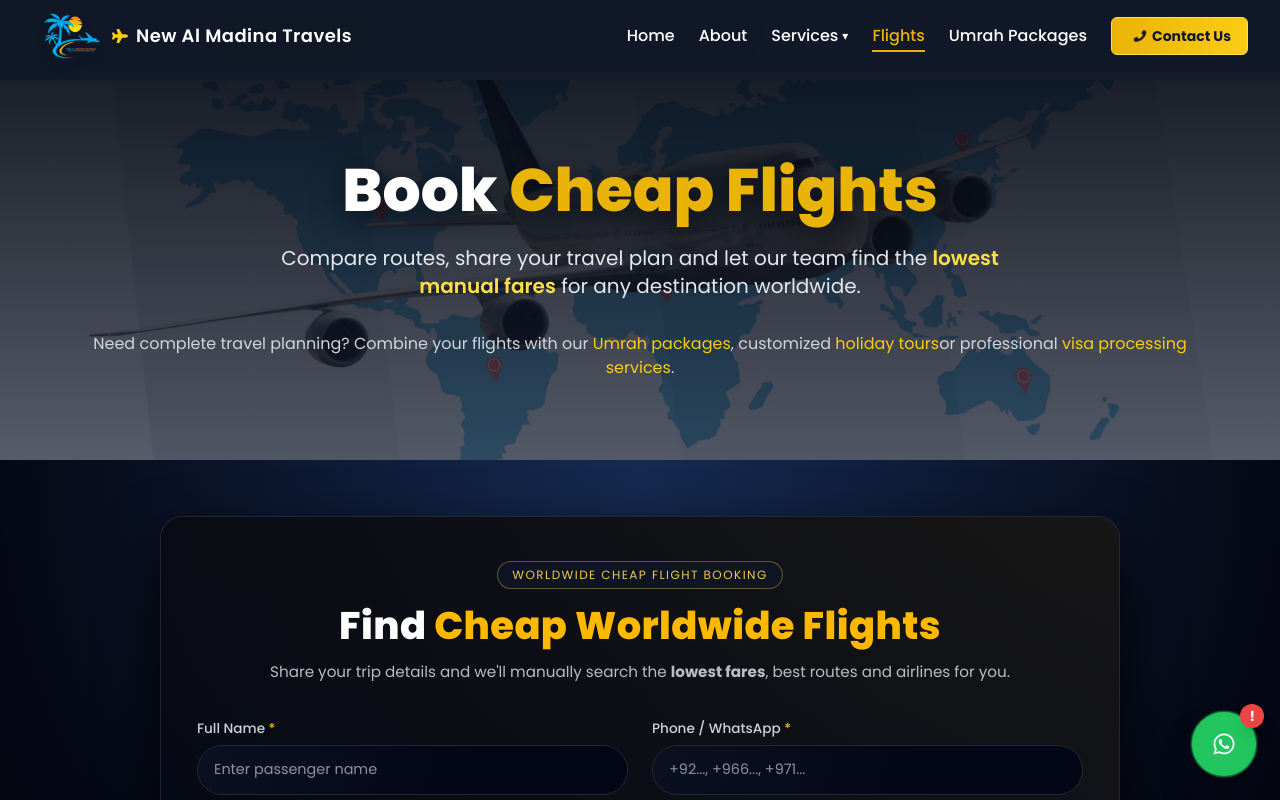
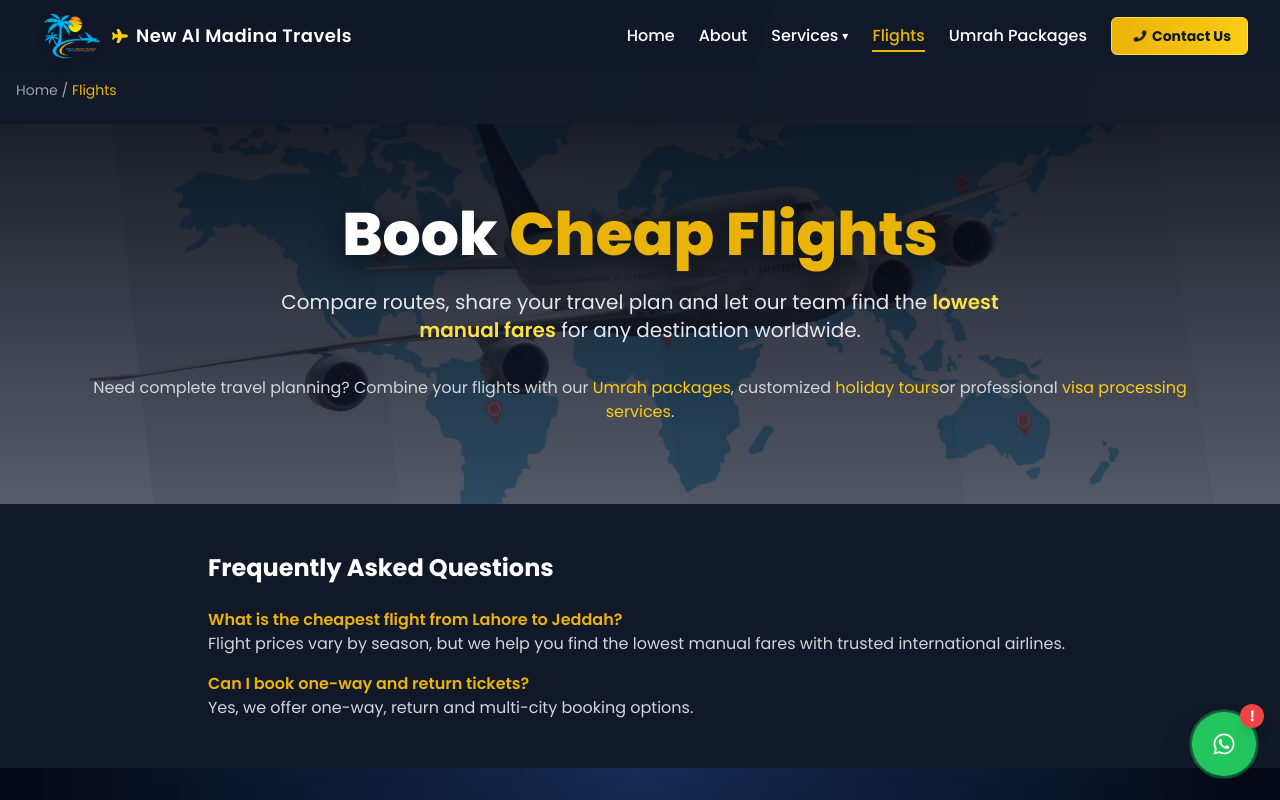
Before and after one commit to metaminds60-ctrl/new-al-madina-travel, a React (Vite) app: page /flights in a window 1280 px wide. Shown: the top 800 px of the page. Built offline with nearby package versions, Linux system fonts and the light colour scheme.

Commit message:
feat: Add Breadcrumb component and integrate it into multiple pages for improved navigation

```diff
--- /dev/null
+++ b/src/components/seo/Breadcrumb.jsx
@@ -0,0 +1,34 @@
+import React from "react";
+import { Link, useLocation } from "react-router-dom";
+
+const Breadcrumb = () => {
+  const location = useLocation();
+  const pathnames = location.pathname.split("/").filter((x) => x);
+
+  return (
+    <nav className="text-sm text-gray-400 mb-6">
+      <Link to="/" className="hover:text-yellow-500">
+        Home
+      </Link>
+      {pathnames.map((value, index) => {
+        const to = "/" + pathnames.slice(0, index + 1).join("/");
+        const isLast = index === pathnames.length - 1;
+
+        return (
+          <span key={to}>
+            {" / "}
+            {isLast ? (
+              <span className="text-yellow-500 capitalize">{value.replace("-", " ")}</span>
+            ) : (
+              <Link to={to} className="hover:text-yellow-500 capitalize">
+                {value.replace("-", " ")}
+              </Link>
+            )}
+          </span>
+        );
+      })}
+    </nav>
+  );
+};
+
+export default Breadcrumb;
--- a/src/components/seo/SeoHead.jsx
+++ b/src/components/seo/SeoHead.jsx
@@ -39,6 +39,23 @@ const SeoHead = ({
       <meta name="geo.placename" content="Lahore" />
       <meta name="geo.position" content="31.5204;74.3587" />
       <meta name="ICBM" content="31.5204, 74.3587" />
+      <script type="application/ld+json">
+{JSON.stringify({
+  "@context": "https://schema.org",
+  "@type": "BreadcrumbList",
+  "itemListElement": window.location.pathname
+    .split("/")
+    .filter(Boolean)
+    .map((segment, index, array) => ({
+      "@type": "ListItem",
+      "position": index + 1,
+      "name": segment.replace("-", " "),
+      "item":
+        "https://www.newalmadinatravels.com/" +
+        array.slice(0, index + 1).join("/")
+    }))
+})}
+</script>
     </Helmet>
   );
 };
--- a/src/pages/About.jsx
+++ b/src/pages/About.jsx
@@ -1,4 +1,5 @@
 import React from 'react'
+import Breadcrumb from "../components/seo/Breadcrumb";
 import SeoHead from '../components/seo/SeoHead'
 import { Link } from "react-router-dom";
 import { motion } from 'framer-motion'
@@ -185,6 +186,9 @@ const About = () => {
   {JSON.stringify(aboutSchema)}
 </script>
     <div className="pt-20">
+      <div className="max-w-7xl mx-auto px-4">
+  <Breadcrumb />
+</div>
       {/* Hero Section */}
       <section className="relative py-20 bg-gradient-to-br from-gray-900 to-blue-900">
         <div className="absolute inset-0 bg-cover bg-center opacity-20"
--- a/src/pages/Flights.jsx
+++ b/src/pages/Flights.jsx
@@ -1,4 +1,5 @@
 import React, { useState } from 'react'
+import Breadcrumb from "../components/seo/Breadcrumb";
 import SeoHead from '../components/seo/SeoHead'
 import { motion } from 'framer-motion'
 import { FaSearch, FaPlane, FaHeadset, FaStar, FaCheck } from 'react-icons/fa'
@@ -81,14 +82,42 @@ const Flights = () => {
   "@type": "Service",
   "name": "Flight Booking Services",
   "provider": {
-    "@type": "TravelAgency",
-    "name": "New Al Madina Travels"
+  "@type": "TravelAgency",
+  "name": "New Al Madina Travels",
+  "@id": "https://www.newalmadinatravels.com/#organization"
   },
   "areaServed": ["Pakistan", "Saudi Arabia", "UAE", "Qatar", "Bahrain"],
   "description": "International and domestic flight booking services with competitive fares and full travel assistance."
 })}
 </script>
+<script type="application/ld+json">
+{JSON.stringify({
+  "@context": "https://schema.org",
+  "@type": "FAQPage",
+  "mainEntity": [
+    {
+      "@type": "Question",
+      "name": "What is the cheapest flight from Lahore to Jeddah?",
+      "acceptedAnswer": {
+        "@type": "Answer",
+        "text": "Flight prices vary by season, but we help you find the lowest manual fares with trusted airlines."
+      }
+    },
+    {
+      "@type": "Question",
+      "name": "Can I book one-way and return tickets?",
+      "acceptedAnswer": {
+        "@type": "Answer",
+        "text": "Yes, we offer one-way, return and multi-city flight booking options."
+      }
+    }
+  ]
+})}
+</script>
     <div className="pt-20">
+      <div className="max-w-7xl mx-auto px-4">
+  <Breadcrumb />
+</div>
             {/* Hero Section */}
 <section
   className="relative py-20"
@@ -128,7 +157,34 @@ const Flights = () => {
 </p>
   </div>
 </section>
+  <section className="py-12 bg-gray-900">
+  <div className="max-w-4xl mx-auto px-4">
+    <h2 className="text-2xl font-bold text-white mb-6">
+      Frequently Asked Questions
+    </h2>
 
+    <div className="space-y-4 text-gray-300">
+      <div>
+        <h3 className="font-semibold text-yellow-500">
+          What is the cheapest flight from Lahore to Jeddah?
+        </h3>
+        <p>
+          Flight prices vary by season, but we help you find the lowest manual
+          fares with trusted international airlines.
+        </p>
+      </div>
+
+      <div>
+        <h3 className="font-semibold text-yellow-500">
+          Can I book one-way and return tickets?
+        </h3>
+        <p>
+          Yes, we offer one-way, return and multi-city booking options.
+        </p>
+      </div>
+    </div>
+  </div>
+</section>
 
       {/* ✅ Manual Worldwide Flight Inquiry – prominent */}
       <FlightInquiryForm />
--- a/src/pages/HolidayPackages.jsx
+++ b/src/pages/HolidayPackages.jsx
@@ -1,4 +1,5 @@
 import React from "react";
+import Breadcrumb from "../components/seo/Breadcrumb";
 import SeoHead from "../components/seo/SeoHead";
 import { useEffect, useState } from "react";
 import { motion } from "framer-motion";
@@ -243,6 +244,9 @@ useEffect(() => {
   })}
 </script>
     <div className="pt-20 bg-gray-900 min-h-screen">
+      <div className="max-w-7xl mx-auto px-4">
+  <Breadcrumb />
+</div>
       {/* HERO SECTION WITH BACKGROUND IMAGE */}
       <section className="relative py-12 md:py-16 overflow-hidden">
         {/* background image */}
--- a/src/pages/Services.jsx
+++ b/src/pages/Services.jsx
@@ -1,4 +1,5 @@
 import React from 'react'
+import Breadcrumb from "../components/seo/Breadcrumb";
 import SeoHead from '../components/seo/SeoHead'
 import { motion } from 'framer-motion'
 import { Link } from 'react-router-dom'
@@ -491,13 +492,17 @@ const Services = () => {
   "name": "Visa Processing Services",
   "provider": {
     "@type": "TravelAgency",
-    "name": "New Al Madina Travels"
+    "name": "New Al Madina Travels",
+    "@id": "https://www.newalmadinatravels.com/#organization"
   },
   "areaServed": ["Pakistan", "Saudi Arabia"],
   "description": "Professional visa processing assistance for tourist, business and student visas."
 })}
 </script>
     <div className="pt-20">
+      <div className="max-w-7xl mx-auto px-4">
+  <Breadcrumb />
+</div>
       {/* Hero Section */}
       <section className="relative py-20 bg-gradient-to-br from-gray-900 to-blue-900">
         <div className="absolute inset-0 bg-cover bg-center opacity-20"
--- a/src/pages/UmrahPackages.jsx
+++ b/src/pages/UmrahPackages.jsx
@@ -1,4 +1,5 @@
 import React, { useState, useEffect } from "react";
+import Breadcrumb from "../components/seo/Breadcrumb";
 import SeoHead from "../components/seo/SeoHead";
 import { motion } from "framer-motion";
 import { FaPlaneDeparture, FaHotel, FaBusAlt, FaRegHandshake } from "react-icons/fa";
@@ -106,6 +107,9 @@ const UmrahPackages = () => {
           🎉 New Offer! Book Early & Save up to 10% on Umrah Packages!
         </motion.div>
       )}
+      <div className="max-w-7xl mx-auto px-4">
+  <Breadcrumb />
+</div>
 
       {/* HERO COVER (between header & cards) */}
       <section className="relative max-w-7xl mx-auto px-6 mb-12">
```
